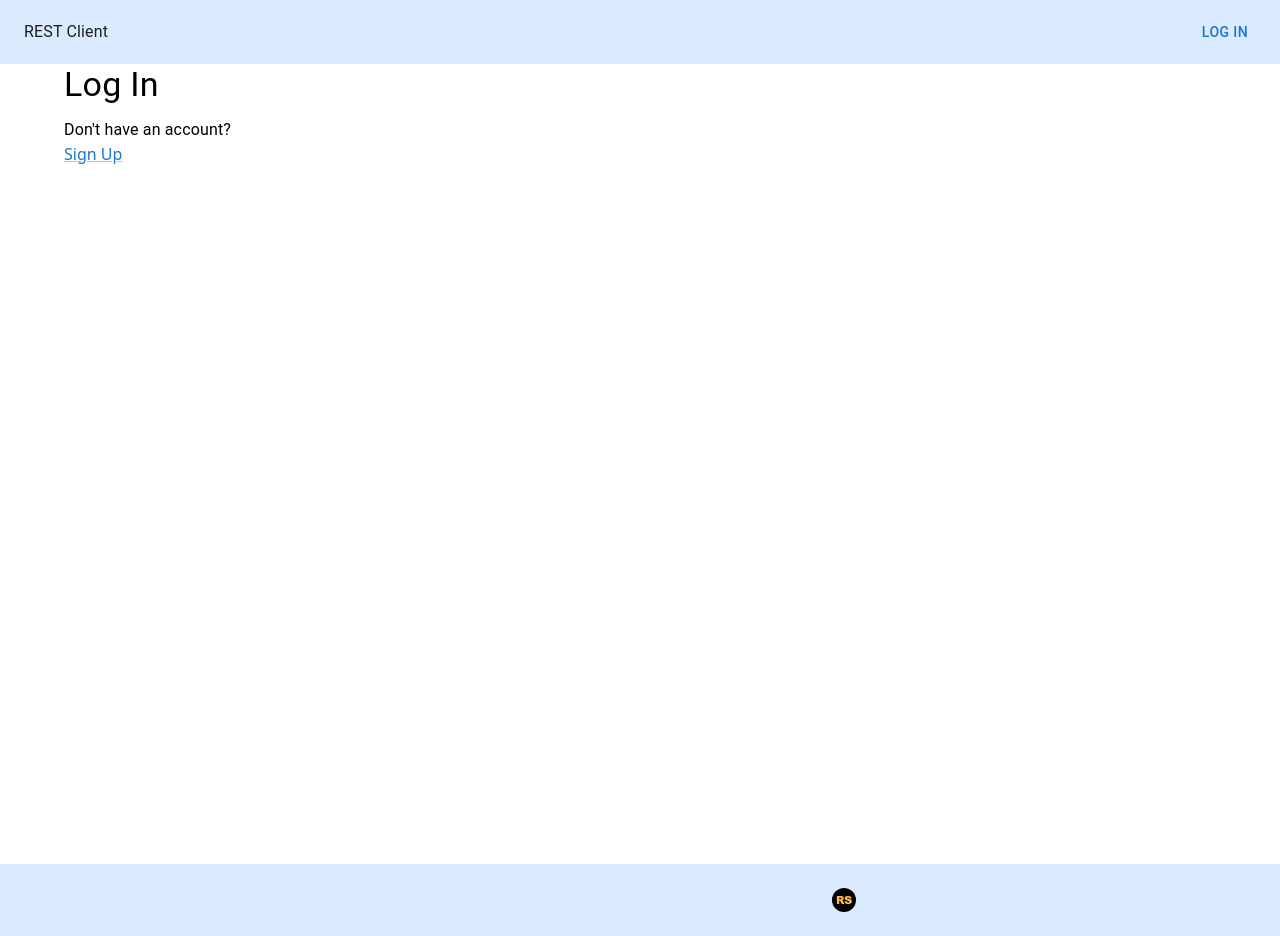
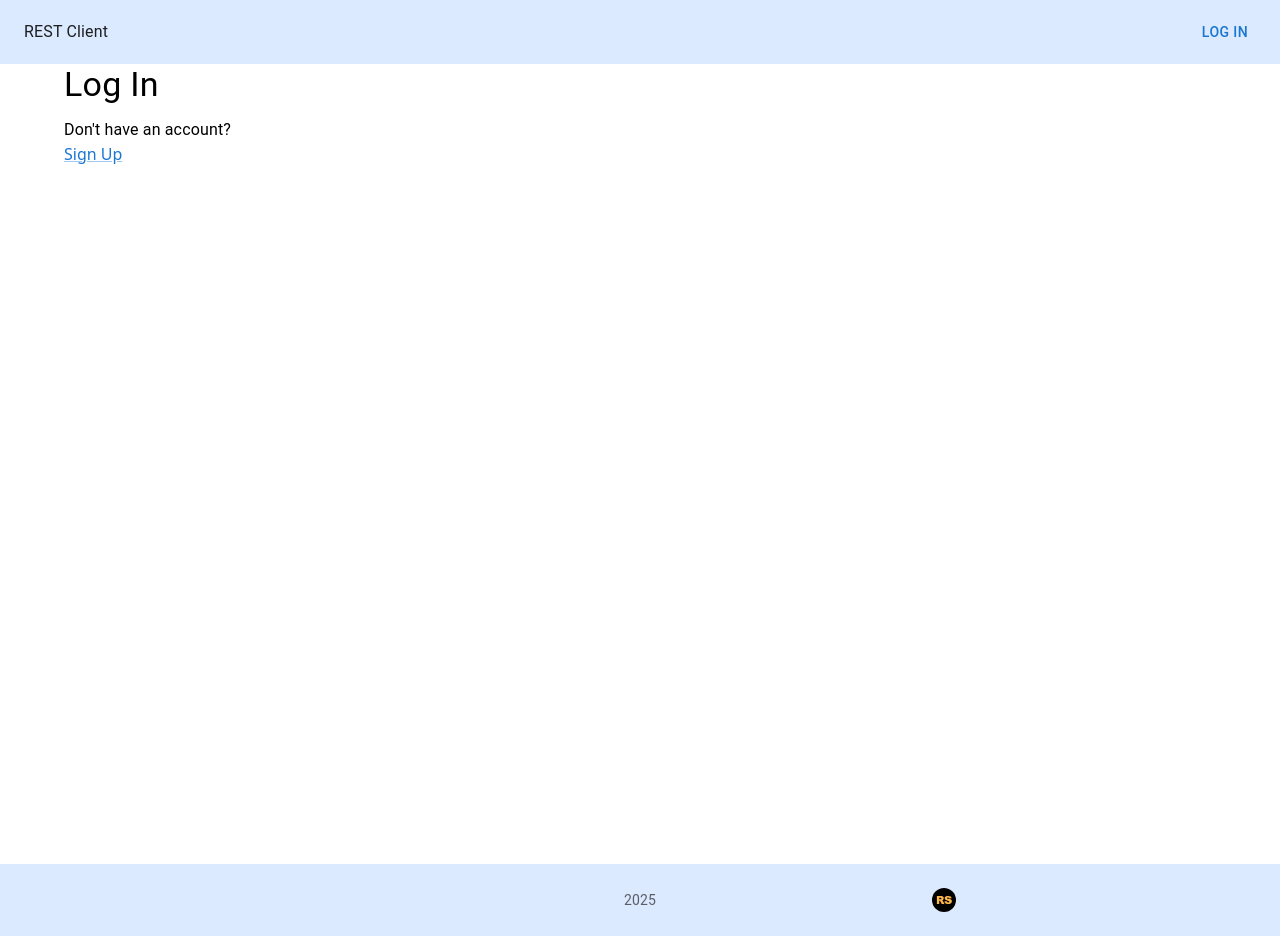
Before and after one commit to Laser-sharks-react/rest-client-app, a Next.js app: page /en/login in a window 1280 px wide. Built offline with nearby package versions, Linux system fonts and the light colour scheme; some icons are missing; what @mui/material-nextjs would draw is missing.

Commit message:
feat: date in footer

```diff
--- a/src/components/footer.tsx
+++ b/src/components/footer.tsx
@@ -1,8 +1,9 @@
 import NextLink from 'next/link';
+
 import Image from 'next/image';
 import RSSLogo from '../../public/rss-logo.svg';
 
-import { Box, Container, Stack, IconButton } from '@mui/material';
+import { Box, Container, Stack, IconButton, Typography } from '@mui/material';
 import GitHubIcon from '@mui/icons-material/GitHub';
 import { useTranslations } from 'next-intl';
 
@@ -25,6 +26,13 @@ export function Footer() {
             <GitHubIcon />
           </IconButton>
 
+          <Typography
+            className="flex items-center text-center"
+            variant="body2"
+            color="textSecondary"
+          >
+            2025
+          </Typography>
           <IconButton
             component={NextLink}
             target="_blank"
```
